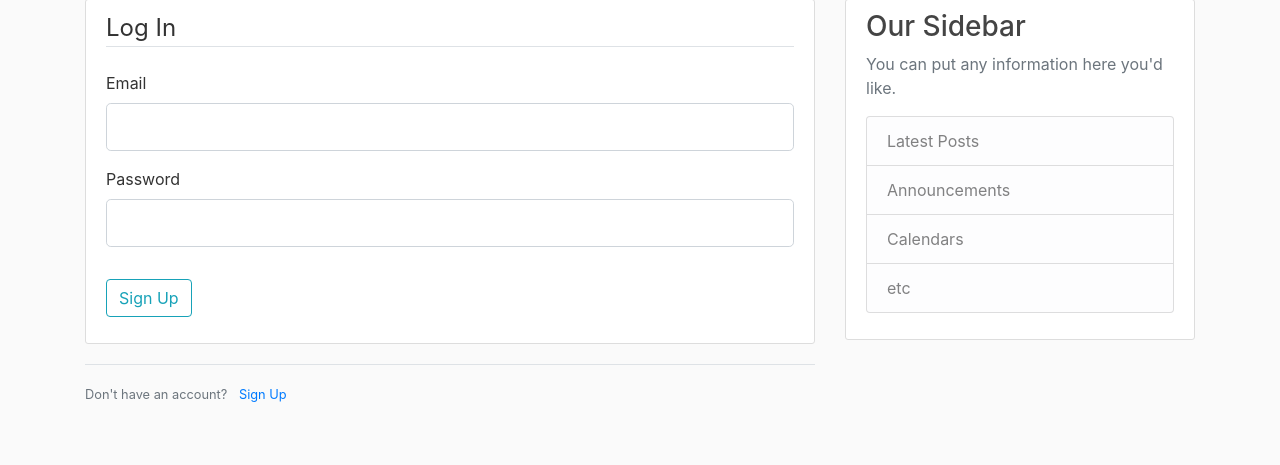
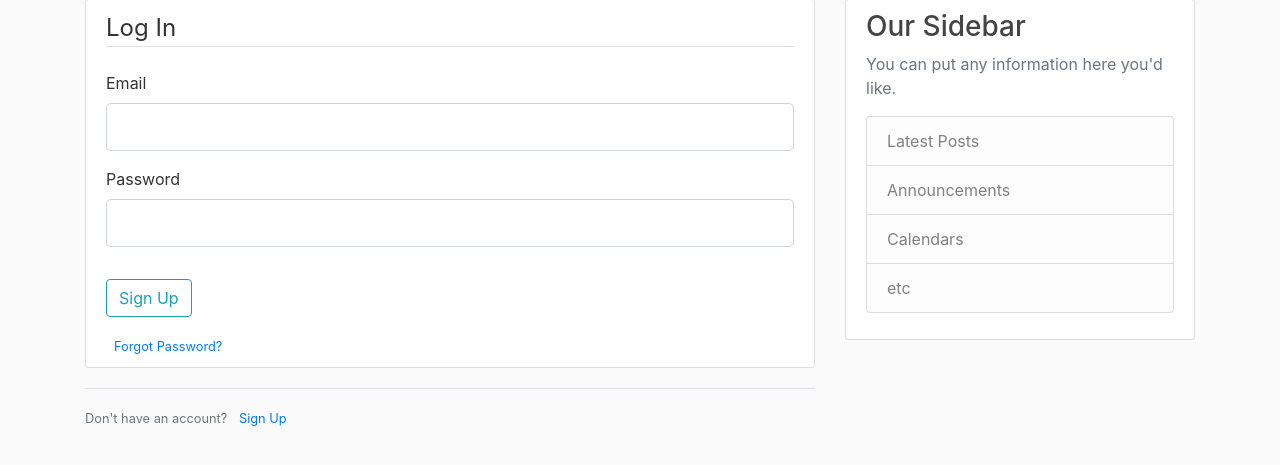
Before and after one commit to RdotSilva/Python-Flask-Fitness-Blog, a Flask app: template templates/login.html in a window 1280 px wide. Shown: the part 81-546 px from the top of the page. Run offline with Flask 2, Linux system fonts and the light colour scheme; the template is opened without the code that fills it: values that come from a table or form of the project are taken from there, others are empty; some libraries are stand-ins or nearby versions.

Commit message:
Add dummy link for forgot password

```diff
--- a/templates/login.html
+++ b/templates/login.html
@@ -39,6 +39,9 @@
         <div class="form-group">
           {{ form.submit(class="btn btn-outline-info") }}
         </div>
+        <small class="text-muted ml-2">
+          <a href="#">Forgot Password?</a>
+        </small>
       </form>
     </div>
     <div class="border-top pt-3">
```
